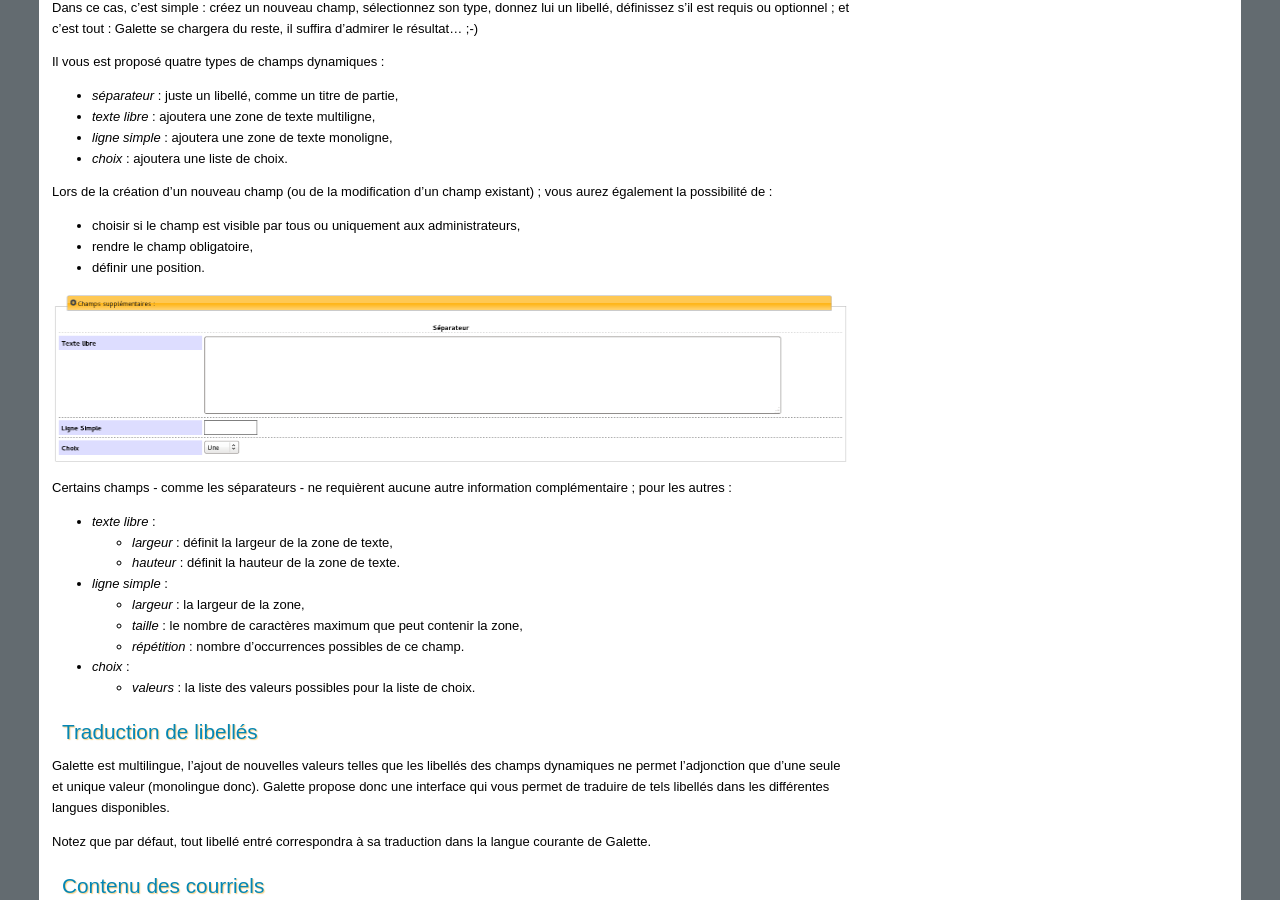
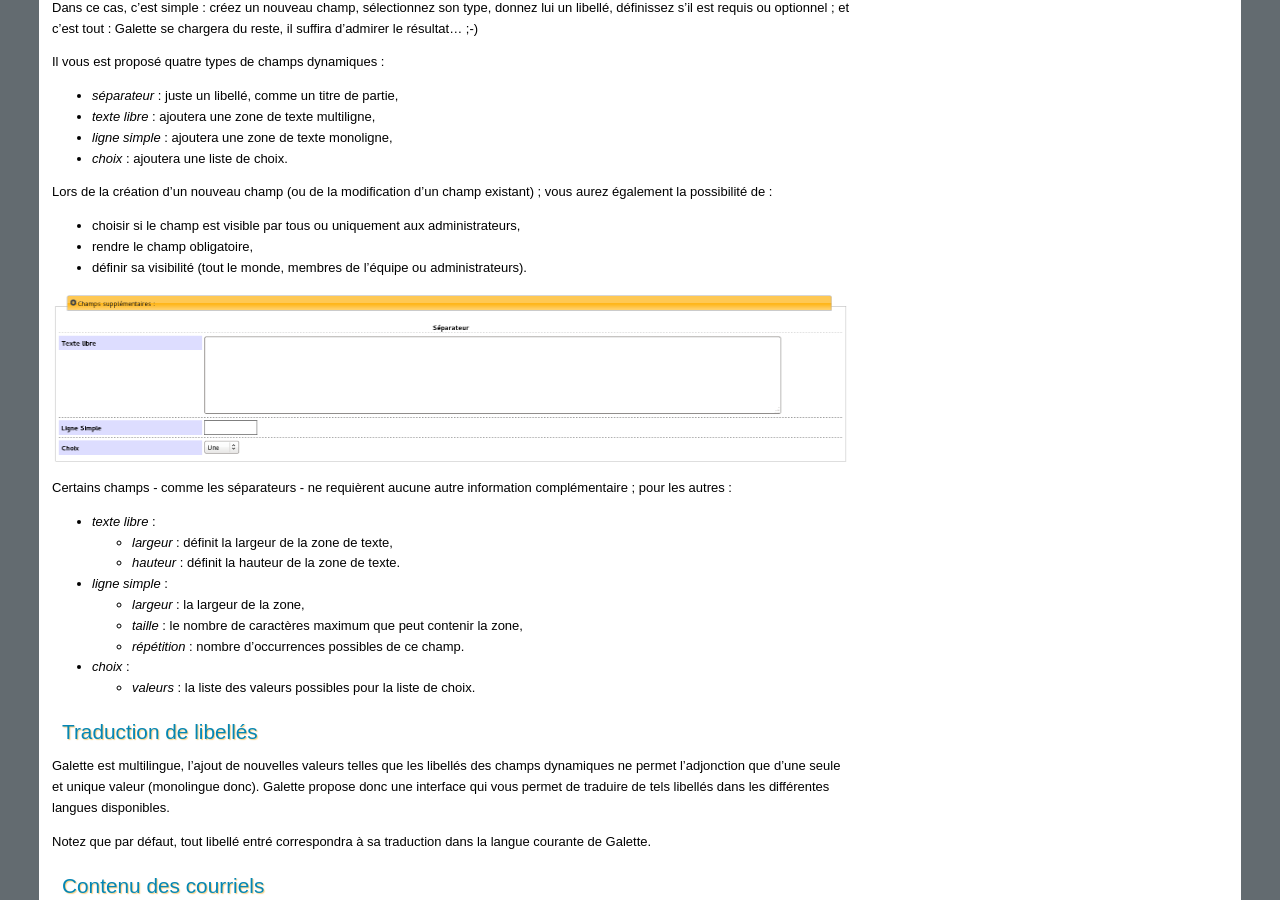
Before and after one commit to galette/galettedoc, a Sphinx documentation site: the page built from source/usermanual/configuration.rst, in a window 1280 px wide and 900 px high, scrolled down 1158 px. Built offline with Sphinx 7.4.7, drawn with Linux system fonts in a browser that asks for light colours.

Commit message:
Correction sur les champs dynamiques

```diff
--- a/source/usermanual/configuration.rst
+++ b/source/usermanual/configuration.rst
@@ -35,7 +35,7 @@
 
 * choisir si le champ est visible par tous ou uniquement aux administrateurs,
 * rendre le champ obligatoire,
-* définir une position.
+* définir sa visibilité (tout le monde, membres de l'équipe ou administrateurs).
 
 .. image:: ../_styles/static/images/usermanual/champs_dynamiques_rendu.png
    :scale: 50%
```
